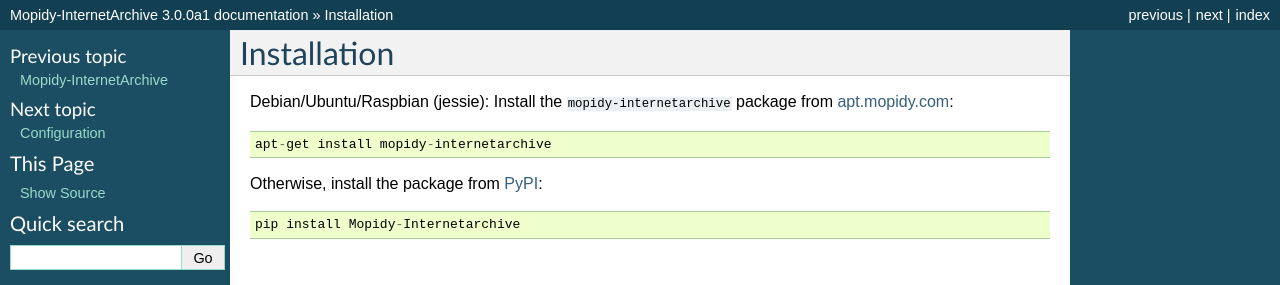
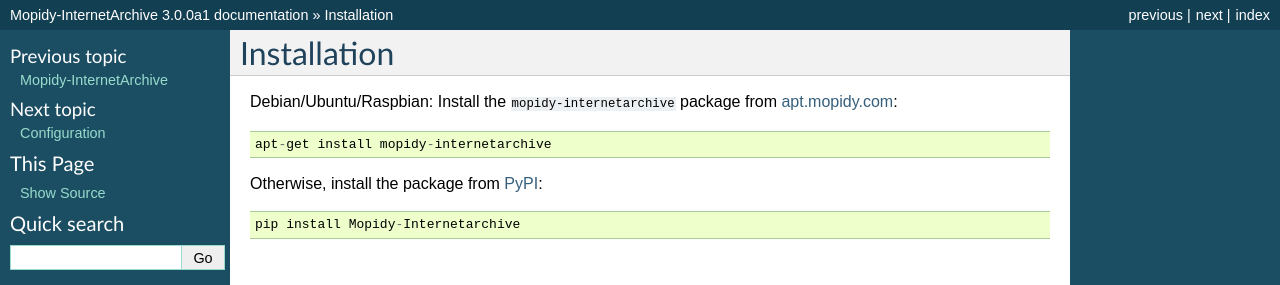
Before and after one commit to tkem/mopidy-internetarchive, a Sphinx documentation site: the page built from docs/install.rst, in a window 1280 px wide. Shown: the top 285 px of the page. Built offline with Sphinx 7.4.7, drawn with Linux system fonts in a browser that asks for light colours.

Commit message:
Update docs.

```diff
--- a/docs/changelog.rst
+++ b/docs/changelog.rst
@@ -1,4 +1,5 @@
+**********
 Change Log
-========================================================================
+**********
 
 .. include:: ../CHANGELOG.rst
--- a/docs/install.rst
+++ b/docs/install.rst
@@ -1,9 +1,9 @@
+************
 Installation
-========================================================================
+************
 
-Debian/Ubuntu/Raspbian (jessie): Install the
-``mopidy-internetarchive`` package from `apt.mopidy.com
-<http://apt.mopidy.com/>`_::
+Debian/Ubuntu/Raspbian: Install the ``mopidy-internetarchive`` package
+from `apt.mopidy.com <http://apt.mopidy.com/>`_::
 
   apt-get install mopidy-internetarchive
 
--- a/docs/license.rst
+++ b/docs/license.rst
@@ -1,7 +1,8 @@
+*******
 License
-========================================================================
+*******
 
-Mopidy-InternetArchive is Copyright (c) 2014-2017 Thomas Kemmer.
+Mopidy-InternetArchive is Copyright (c) 2014-2019 Thomas Kemmer.
 
 Licensed under the Apache License, Version 2.0 (the "License"); you
 may not use this software except in compliance with the License.  You
```
Also changed, not shown: docs/config.rst (+5 -4 lines), docs/index.rst (+5 -4 lines).
